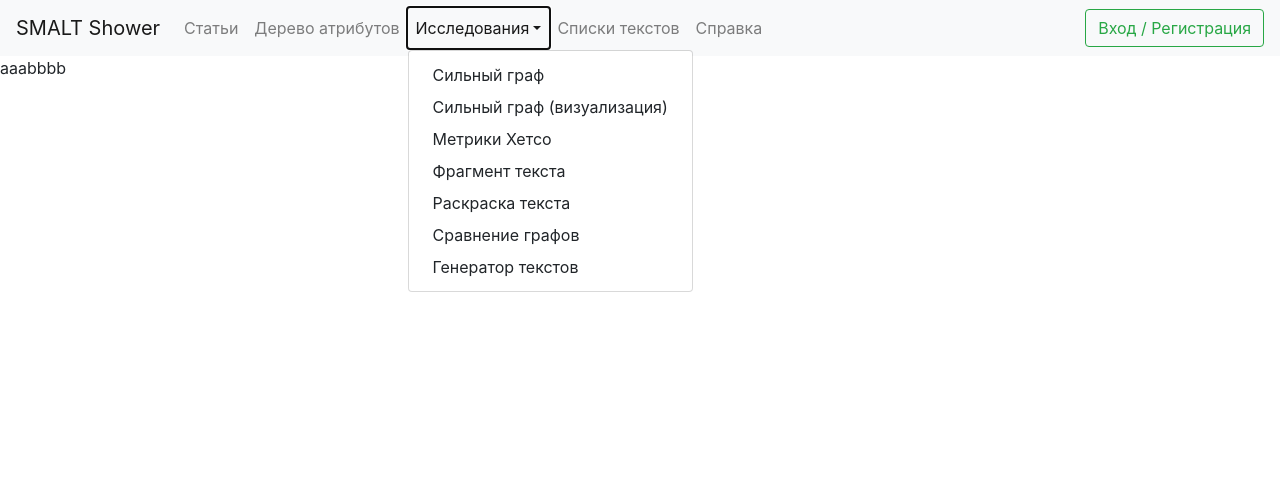
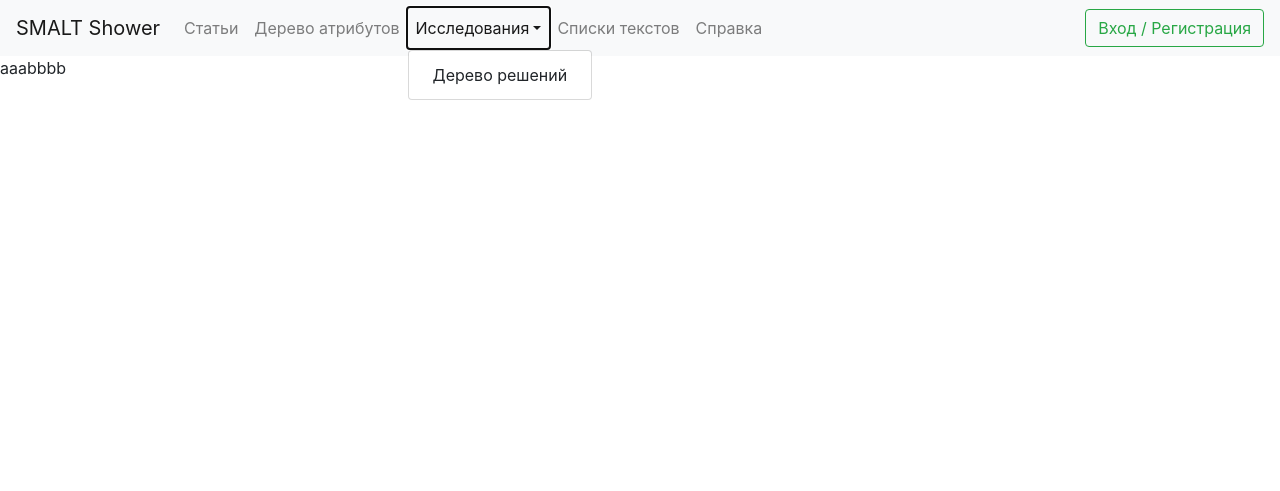
Before and after one commit to maxjz665/pysmalt, a Django app: page / in a window 1280 px wide, after a click on "Исследования". Shown: the top 491 px of the page. Run offline with Django 5.2, Linux system fonts and the light colour scheme; some libraries are stand-ins or nearby versions.

Commit message:
Скелет формочек для работы с деревьями решений

```diff
--- /dev/null
+++ b/research/r_tree_app/apps.py
@@ -0,0 +1,6 @@
+from django.apps import AppConfig
+
+
+class RTreeAppConfig(AppConfig):
+    default_auto_field = 'django.db.models.BigAutoField'
+    name = 'r_tree_app'
--- /dev/null
+++ b/research/r_tree_app/urls.py
@@ -0,0 +1,11 @@
+"""
+Маршруты к деревьям решений
+"""
+from django.urls import path
+
+from research.r_tree_app import views
+
+urlpatterns = [
+    path('list', views.tree_list, name="r_tree_app/tree_list"),
+    path('list/add', views.add_list, name="r_tree_app/add_list"),
+]
--- a/shower/settings/base.py
+++ b/shower/settings/base.py
@@ -10,6 +10,7 @@ For the full list of settings and their values, see
 https://docs.djangoproject.com/en/5.0/ref/settings/
 """
 import os
+import sys
 from pathlib import Path
 
 # Build paths inside the project like this: BASE_DIR / 'subdir'.
@@ -39,7 +40,8 @@ INSTALLED_APPS = [
     'django.contrib.staticfiles',
 
     'text_app',
-    'user_app'
+    'user_app',
+    'research.r_tree_app'
 ]
 
 AUTH_USER_MODEL = 'user_app.TblUser'
@@ -137,6 +139,8 @@ STATICFILES_DIRS = [
 
 DEFAULT_AUTO_FIELD = 'django.db.models.BigAutoField'
 
+sys.path.append(os.path.join(BASE_DIR, 'research'))
+
 # подключаем сюда локальные настройки
 try:
     from shower.settings.local import *
--- a/shower/urls.py
+++ b/shower/urls.py
@@ -19,5 +19,6 @@ from django.urls import path, include
 urlpatterns = [
     # path('admin/', admin.site.urls),
     path('', include('text_app.urls')),  # работа с текстом (просмотр и редактирование)
-    path('', include('user_app.urls'))  # профили пользователя + авторизация
+    path('', include('user_app.urls')),  # профили пользователя + авторизация
+    path('research/r_tree/', include('r_tree_app.urls'))  # работа с деревьями решений
 ]
--- a/templates/components/main_nav_bar.html
+++ b/templates/components/main_nav_bar.html
@@ -5,13 +5,7 @@
         <li class="nav-item dropdown">
             <a class="nav-link dropdown-toggle" data-toggle="dropdown" href="#"  role="button" aria-haspopup="true" aria-expanded="false">Исследования</a>
             <div class="dropdown-menu">
-                <a class="dropdown-item" href="$path/research/sidorov.php">Сильный граф</a>
-                <a class="dropdown-item" href="$path/research/graphviz.php">Сильный граф (визуализация)</a>
-                <a class="dropdown-item" href="$path/research/hetco.php">Метрики Хетсо</a>
-                <a class="dropdown-item" href="$path/research/fragments.php">Фрагмент текста</a>
-                <a class="dropdown-item" href="$path/research/fragment-colormap.php">Раскраска текста</a>
-                <a class="dropdown-item" href="$path/research/graph-compare.php">Сравнение графов</a>
-                <a class="dropdown-item" href="$path/research/text-generator.php">Генератор текстов</a>
+                <a class="dropdown-item" href="{% url 'r_tree_app/tree_list' %}">Дерево решений</a>
             </div>
         </li>
         <li class="nav-item"><a class="nav-link" href="{% url 'text_app/text_lists' %}">Списки текстов</a> </li>
--- /dev/null
+++ b/templates/r_tree_app/add_list.html
@@ -0,0 +1,6 @@
+{% extends 'index.html' %}
+
+{% block content %}
+
+    qwertfgh
+{% endblock %}
--- /dev/null
+++ b/templates/r_tree_app/tree_list.html
@@ -0,0 +1,5 @@
+{% extends 'index.html' %}
+
+{% block content %}
+    <a href="{% url 'r_tree_app/add_list' %}">Добавить дерево</a>
+{% endblock %}
```
Also changed, not shown: research/r_tree_app/views.py (added, +22 -0 lines), research/r_tree_app/__init__.py (added).
